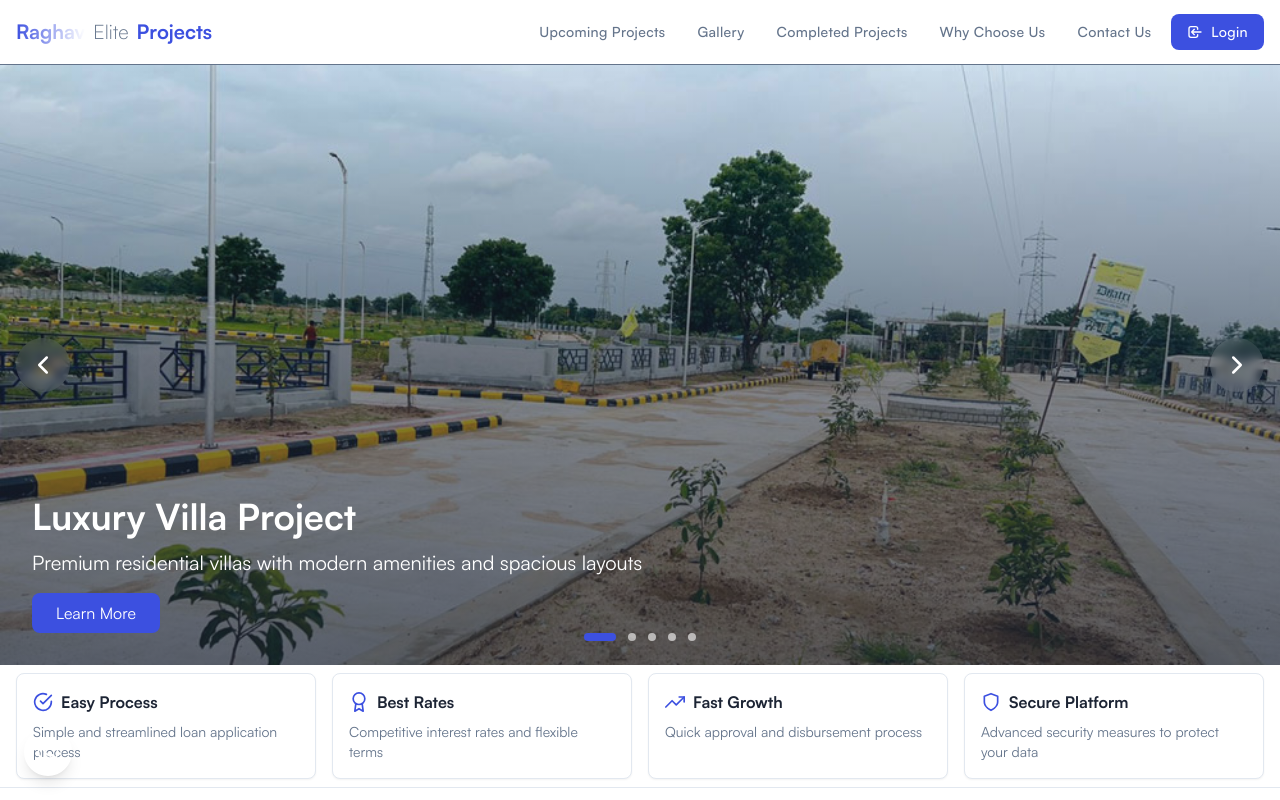
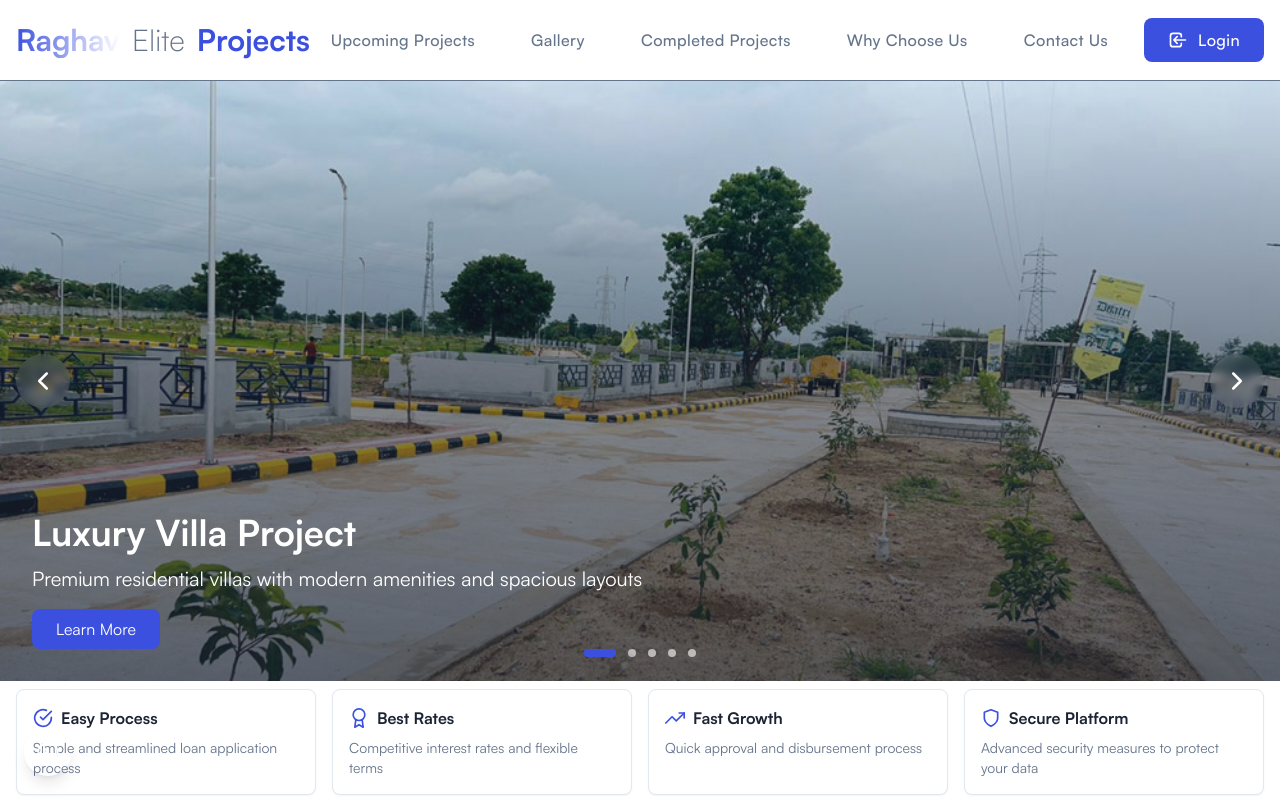
Before and after one commit to rafim25/Employee-HRMS, a React (Vite) app in the folder Frontend/: page / in a window 1280 px wide. Shown: the top 800 px of the page. Built offline with nearby package versions, Linux system fonts and the light colour scheme.

Commit message:
updated font size nav

```diff
--- a/Frontend/src/components/molecules/TopNavigation/index.jsx
+++ b/Frontend/src/components/molecules/TopNavigation/index.jsx
@@ -13,24 +13,24 @@ const TopNavigation = ({ onLoginClick }) => {
     <>
       <nav className="bg-gradient-to-r from-blue-50 via-white to-blue-50 dark:from-boxdark dark:to-boxdark shadow-sm border-b border-blue-100/50">
         <div className="container mx-auto px-4">
-          <div className="flex justify-between items-center h-16">
+          <div className="flex justify-between items-center h-20">
             {/* Logo/Brand */}
             <div className="flex-shrink-0 flex items-center">
-              <Link to="/" className="flex items-center space-x-2">
-                <span className="font-serif text-xl font-bold bg-gradient-to-r from-primary to-blue-600 bg-clip-text text-transparent group-hover:from-blue-600 group-hover:to-primary transition-all duration-300">
+              <Link to="/" className="flex items-center space-x-3">
+                <span className="font-serif text-3xl font-bold bg-gradient-to-r from-primary to-blue-600 bg-clip-text text-transparent group-hover:from-blue-600 group-hover:to-primary transition-all duration-300">
                   Raghav
                 </span>
-                <span className="font-serif text-xl font-light text-gray-700 dark:text-gray-200">
+                <span className="font-serif text-3xl font-light text-gray-700 dark:text-gray-200">
                   Elite
                 </span>
-                <span className="font-serif text-xl font-bold text-primary dark:text-gray-200 group-hover:text-blue-600 transition-colors duration-300">
+                <span className="font-serif text-3xl font-bold text-primary dark:text-gray-200 group-hover:text-blue-600 transition-colors duration-300">
                   Projects
                 </span>
               </Link>
             </div>
 
             {/* Navigation Links */}
-            <div className="hidden md:flex space-x-2">
+            <div className="hidden md:flex space-x-4">
               {[
                 { href: "#projects", label: "Upcoming Projects" },
                 { href: "#gallery", label: "Gallery" },
@@ -46,12 +46,12 @@ const TopNavigation = ({ onLoginClick }) => {
               {/* Login Button */}
               <button
                 onClick={onLoginClick}
-                className="px-4 py-2 text-sm font-medium text-white bg-primary hover:bg-blue-600
-                rounded-lg transition-all duration-300 flex items-center space-x-2
+                className="px-6 py-2.5 text-base font-medium text-white bg-primary hover:bg-blue-600
+                rounded-lg transition-all duration-300 flex items-center space-x-2.5
                 hover:shadow-lg hover:shadow-blue-500/30 tracking-wide"
               >
                 <svg
-                  className="w-4 h-4"
+                  className="w-5 h-5"
                   fill="none"
                   stroke="currentColor"
                   viewBox="0 0 24 24"
@@ -71,7 +71,7 @@ const TopNavigation = ({ onLoginClick }) => {
             <div className="md:hidden">
               <button className="p-2 rounded-lg text-gray-600 hover:text-primary hover:bg-blue-50 dark:text-gray-200 dark:hover:bg-boxdark-2 transition-all duration-300">
                 <svg
-                  className="h-6 w-6"
+                  className="h-7 w-7"
                   fill="none"
                   viewBox="0 0 24 24"
                   stroke="currentColor"
@@ -117,7 +117,7 @@ const TopNavigation = ({ onLoginClick }) => {
 const NavLink = ({ href, children }) => (
   <a
     href={href}
-    className="relative px-3 py-2 text-sm font-medium text-gray-700 dark:text-gray-200 rounded-lg
+    className="relative px-5 py-2.5 text-base font-medium text-gray-700 dark:text-gray-200 rounded-lg
     hover:text-primary hover:bg-blue-50/80 dark:hover:bg-boxdark-2
     transition-all duration-300 group overflow-hidden tracking-wide"
   >
```
